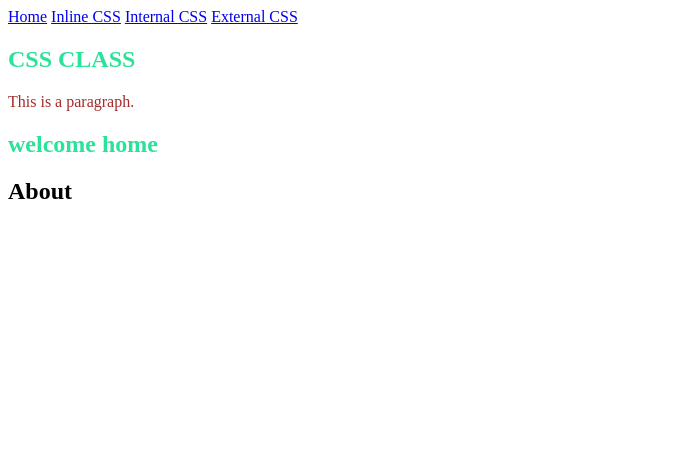
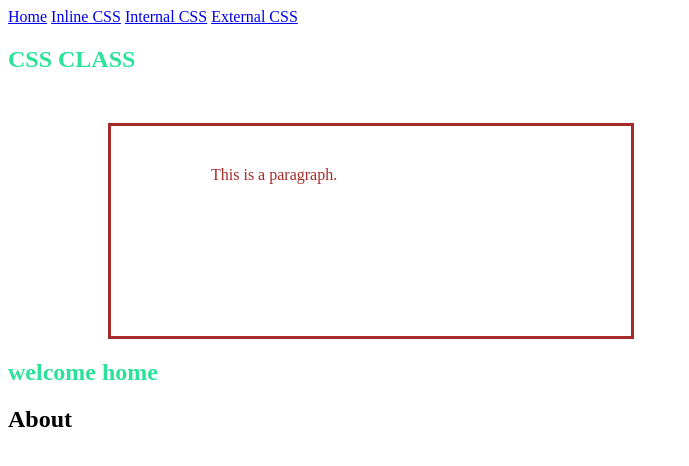
Before and after one commit to mutebijavira/CSS-BASICS, a plain HTML site: page External-CSS/external.html in a window 1280 px wide. Shown: the whole page, without its empty margins (0-689 px from the left). Drawn offline with Linux system fonts and the light colour scheme.

Commit message:
added margin, padding and borders

```diff
--- a/External-CSS/external.css
+++ b/External-CSS/external.css
@@ -1,3 +1,15 @@
 
 h1{color: rgb(43, 226, 153);}
-p{color: brown;}
+p{color: brown;
+    border: solid;
+    width: 400px;
+    height: 150px;
+    padding-left: 100px;
+    padding-right: 20px;
+    padding-top: 40px;
+    padding-bottom: 20px;
+
+    margin-left: 100px;
+    margin-top: 50px;
+
+}
```
